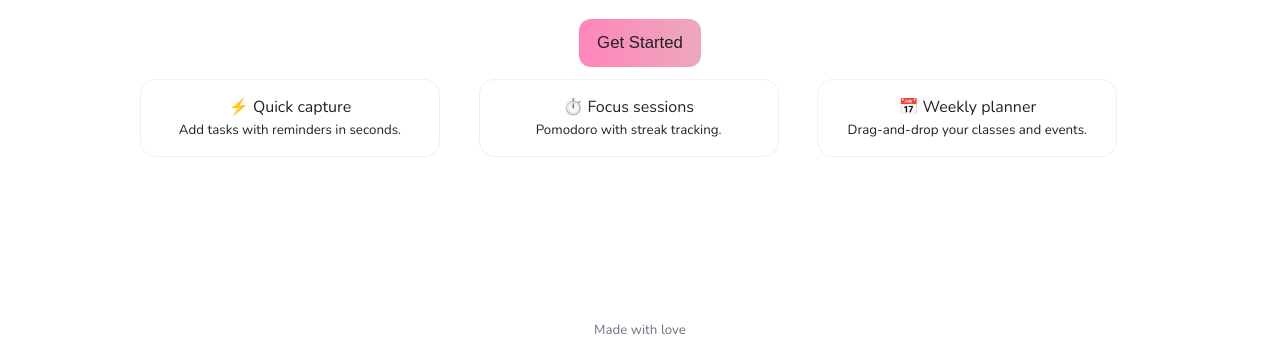
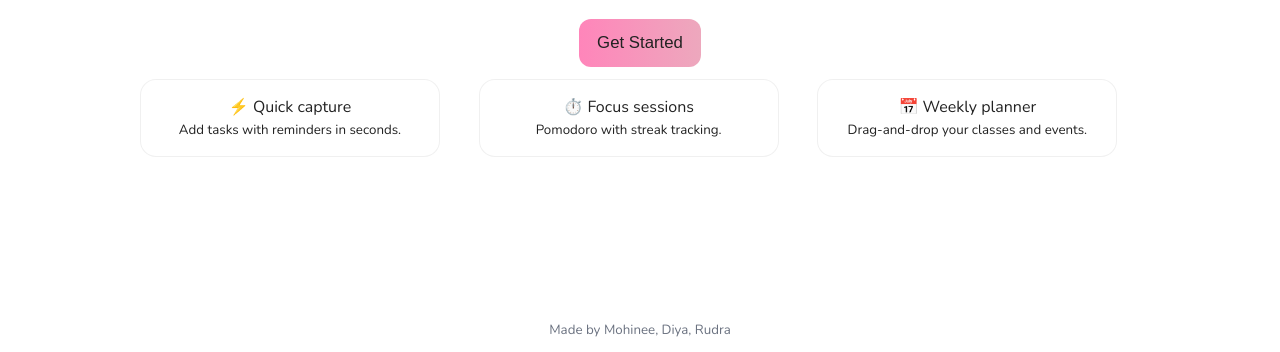
Before and after one commit to dipsnc/student-planner, a plain HTML site: page index.html in a window 1280 px wide. Shown: the part 520-872 px from the top of the page. Drawn offline with nearby package versions, Linux system fonts and the light colour scheme; no server answers.

```diff
--- a/index.html
+++ b/index.html
@@ -210,7 +210,7 @@
     </main>
 
     <footer class="app-footer">
-      <small>Made with love</small>
+      <small>Made by Mohinee, Diya, Rudra</small>
     </footer>
 
     <script src="app.js"></script>
```
